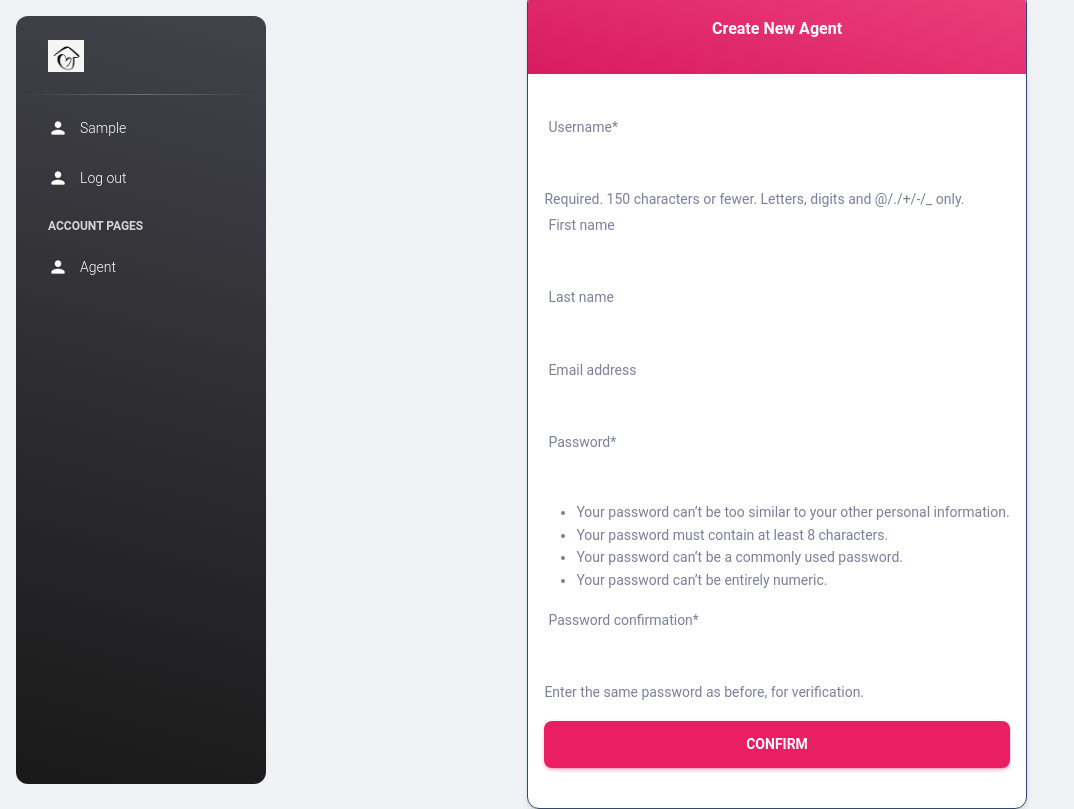
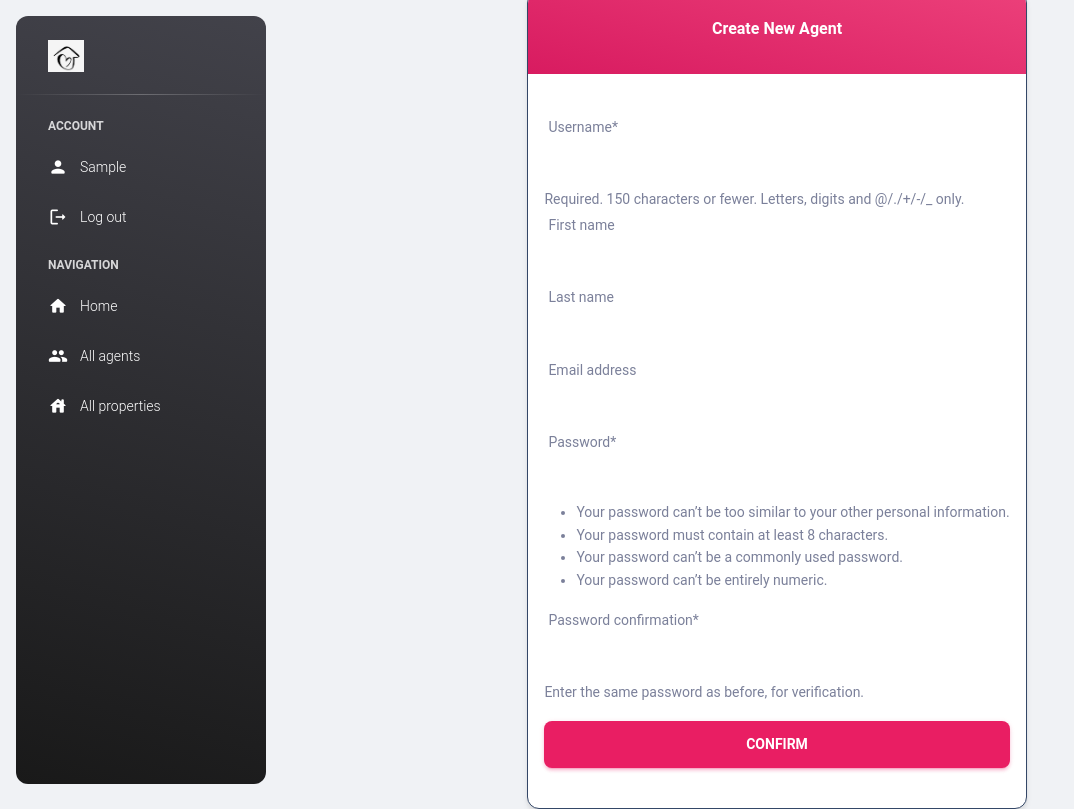
Before and after one commit to viktoria-rybenchuk/real-estate-agency, a Django app: page /agents/create/ in a window 1280 px wide. Shown: the whole page, without its empty margins (0-1074 px from the left). Run offline with Django 4.2, Linux system fonts and the light colour scheme; the visitor is signed in with stand-in values (Sample User, id 1); some libraries are stand-ins or nearby versions.

Commit message:
Add additional refers to sidebar

```diff
--- a/templates/includes/sidebar.html
+++ b/templates/includes/sidebar.html
@@ -1,16 +1,19 @@
 {% load static %}
 
-<aside class="sidenav navbar navbar-vertical navbar-expand-xs border-0 border-radius-xl my-3 fixed-start ms-3   bg-gradient-dark" id="sidenav-main">
+<aside class="sidenav navbar navbar-vertical navbar-expand-xs border-0 border-radius-xl my-3 fixed-start ms-3 bg-gradient-dark" id="sidenav-main">
   <div class="sidenav-header">
-      <i class="fas fa-times p-3 cursor-pointer text-white opacity-5 position-absolute end-0 top-0 d-none d-xl-none" aria-hidden="true" id="iconSidenav"></i>
-      <a class="navbar-brand m-0" href=" https://demos.creative-tim.com/material-dashboard/pages/dashboard " target="_blank">
+    <a class="navbar-brand" href="{% url 'agency:index' %}">
       <img src="{% static 'img/main.png' %}" class="navbar-brand-img h-100" alt="main_logo">
       <span class="ms-1 font-weight-bold text-white"></span>
     </a>
+    <i class="fas fa-times p-3 cursor-pointer text-white opacity-5 position-absolute end-0 top-0 d-none d-xl-none" aria-hidden="true" id="iconSidenav"></i>
   </div>
   <hr class="horizontal light mt-0 mb-2">
-    <div class="collapse navbar-collapse  w-auto " id="sidenav-collapse-main">
+  <div class="collapse navbar-collapse w-auto" id="sidenav-collapse-main">
     <ul class="navbar-nav">
+      <li class="nav-item mt-3">
+        <h6 class="ps-4 ms-2 text-uppercase text-xs text-white font-weight-bolder opacity-8">Account</h6>
+      </li>
       {% if user.is_authenticated %}
       <li class="nav-item">
         <a class="nav-link text-white" href='{{ user.get_absolute_url }}'>
@@ -23,21 +26,36 @@
       <li class="nav-item">
         <a class="nav-link text-white" href='{% url 'logout' %}'>
           <div class="text-white text-center me-2 d-flex align-items-center justify-content-center">
-              <i class="material-icons opacity-10">person</i>
+            <i class="material-icons opacity-10">logout</i>
           </div>
           <span class="nav-link-text ms-1">Log out</span>
         </a>
       </li>
-
       <li class="nav-item mt-3">
-          <h6 class="ps-4 ms-2 text-uppercase text-xs text-white font-weight-bolder opacity-8">Account pages</h6>
+        <h6 class="ps-4 ms-2 text-uppercase text-xs text-white font-weight-bolder opacity-8">Navigation</h6>
+      </li>
+      <li class="nav-item">
+        <a class="nav-link text-white" href='{% url 'agency:index' %}'>
+          <div class="text-white text-center me-2 d-flex align-items-center justify-content-center">
+            <i class="material-icons opacity-10">home</i>
+          </div>
+          <span class="nav-link-text ms-1">Home</span>
+        </a>
       </li>
       <li class="nav-item">
         <a class="nav-link text-white " href="{% url 'agency:agent-list'%}">
           <div class="text-white text-center me-2 d-flex align-items-center justify-content-center">
-              <i class="material-icons opacity-10">person</i>
+            <i class="material-icons opacity-10">people</i>
           </div>
-            <span class="nav-link-text ms-1">Agent</span>
+            <span class="nav-link-text ms-1">All agents</span>
+        </a>
+      </li>
+	    <li class="nav-item">
+		    <a class="nav-link text-white " href="{% url 'agency:property-list'%}">
+			    <div class="text-white text-center me-2 d-flex align-items-center justify-content-center">
+				    <i class="material-icons opacity-10">house</i>
+			    </div>
+			    <span class="nav-link-text ms-1">All properties</span>
 		    </a>
 	    </li>
       {% else %}
@@ -50,9 +68,6 @@
 		    </a>
 	    </li>
       {% endif %}
-
     </ul>
   </div>
-    <div class="sidenav-footer position-absolute w-100 bottom-0 ">
-    </div>
 </aside>
```
Lines whose indentation alone changed are shown as unchanged.
